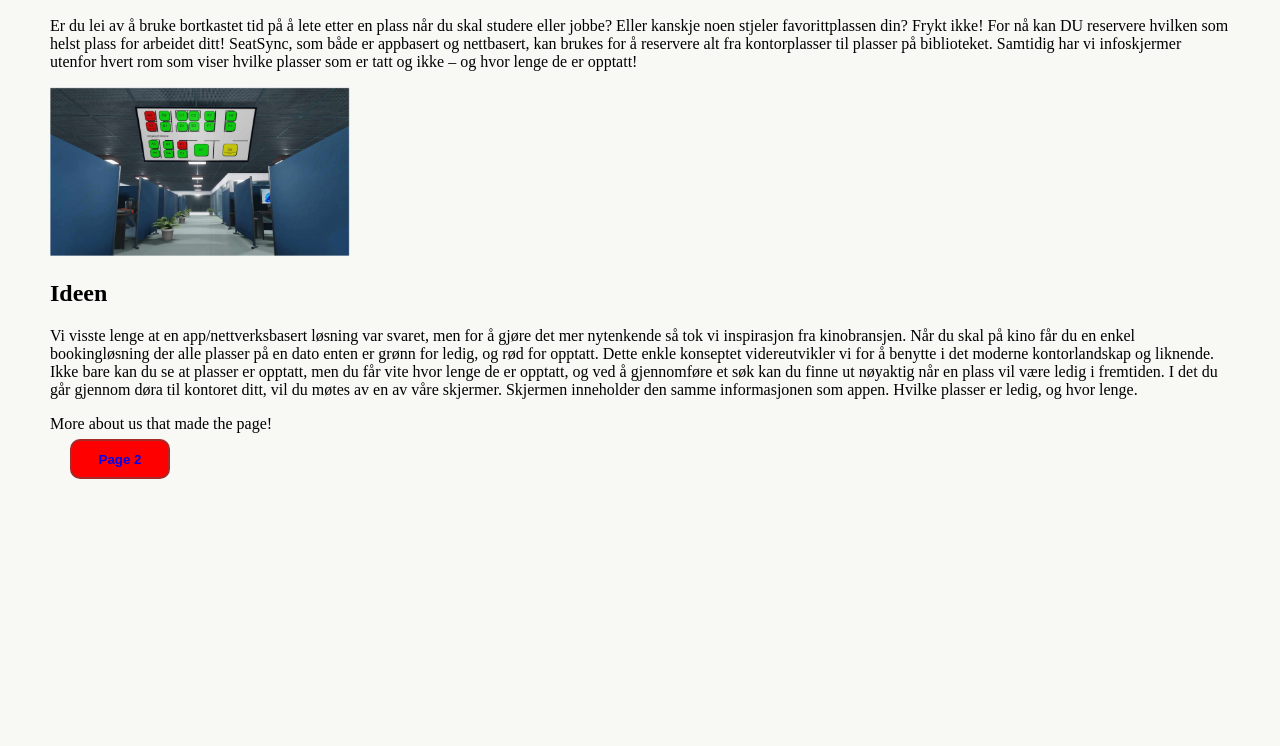
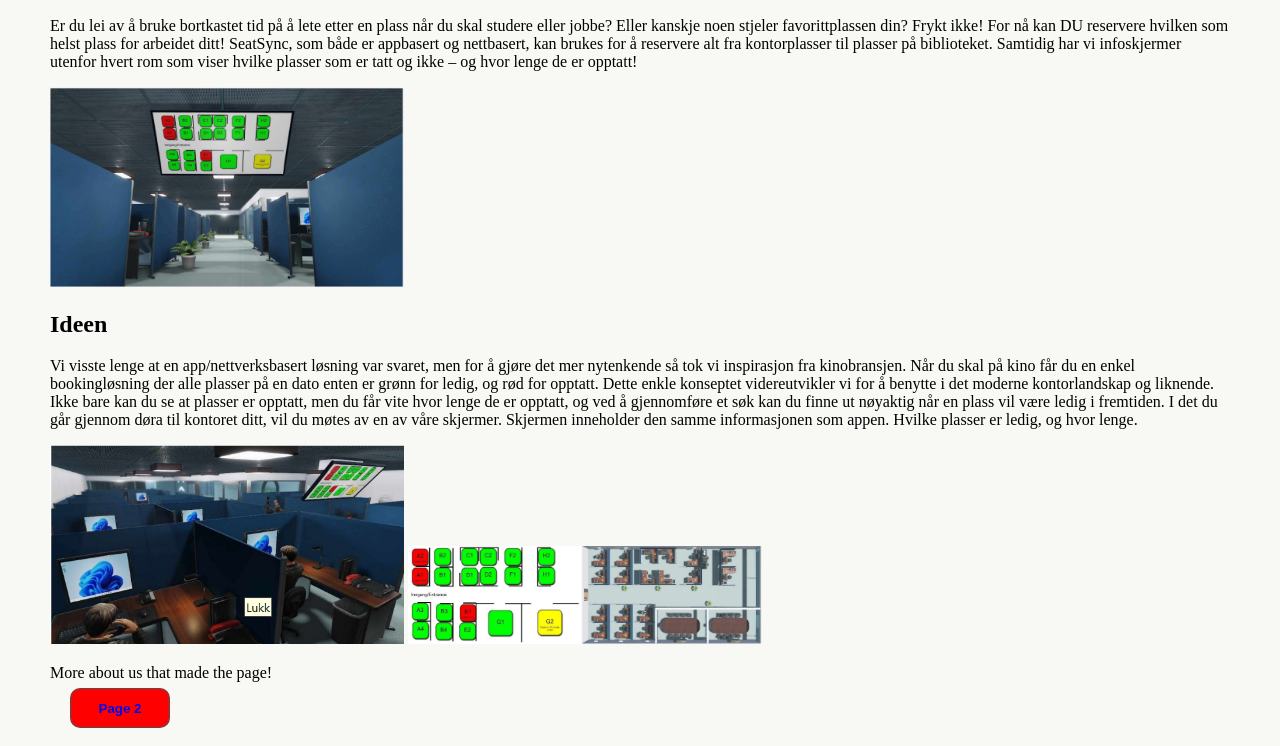
Before and after one commit to OsloMet-web/1stOblig-oblig-1-group-canvas45, a plain HTML site: page oblig1.html in a window 1280 px wide. Shown: the part 110-856 px from the top of the page. Before the commit the page ends 800 px from the top, so only its background shows below. Drawn offline with Linux system fonts and the light colour scheme.

Commit message:
Pictures fixed

```diff
--- a/css/style.css
+++ b/css/style.css
@@ -8,6 +8,10 @@ body{
     margin-left: 50px;
     margin-right: 50px;
 
+}
+
+img {
+    width: 30%;
 }
 /*class "forward" to change the button style*/
 button.forward{
--- a/oblig1.html
+++ b/oblig1.html
@@ -17,7 +17,7 @@
         kontorplasser til plasser på biblioteket. Samtidig har vi infoskjermer utenfor hvert rom som
         viser hvilke plasser som er tatt og ikke – og hvor lenge de er opptatt!
       </p>
-   <img src="office-bilder/office-1.png"width="300">
+   <img src="office-bilder/office-1.png">
     <h2>Ideen</h2>
       <p>
         Vi visste lenge at en app/nettverksbasert løsning var svaret, men for å gjøre det mer
@@ -34,7 +34,8 @@
         informasjonen som appen. Hvilke
         plasser er ledig, og hvor lenge.
       </p> <!--Defines the end of the document.-->
-
+      <img src="office-bilder/office-2.png">
+      <img src="office-bilder/office-3.png">
       <p>More about us that made the page!</p>
     <button class="forward"><a href="oblig2.html">Page 2</a></button> <!--It makes a button which is linked to a page.-->
 
```
